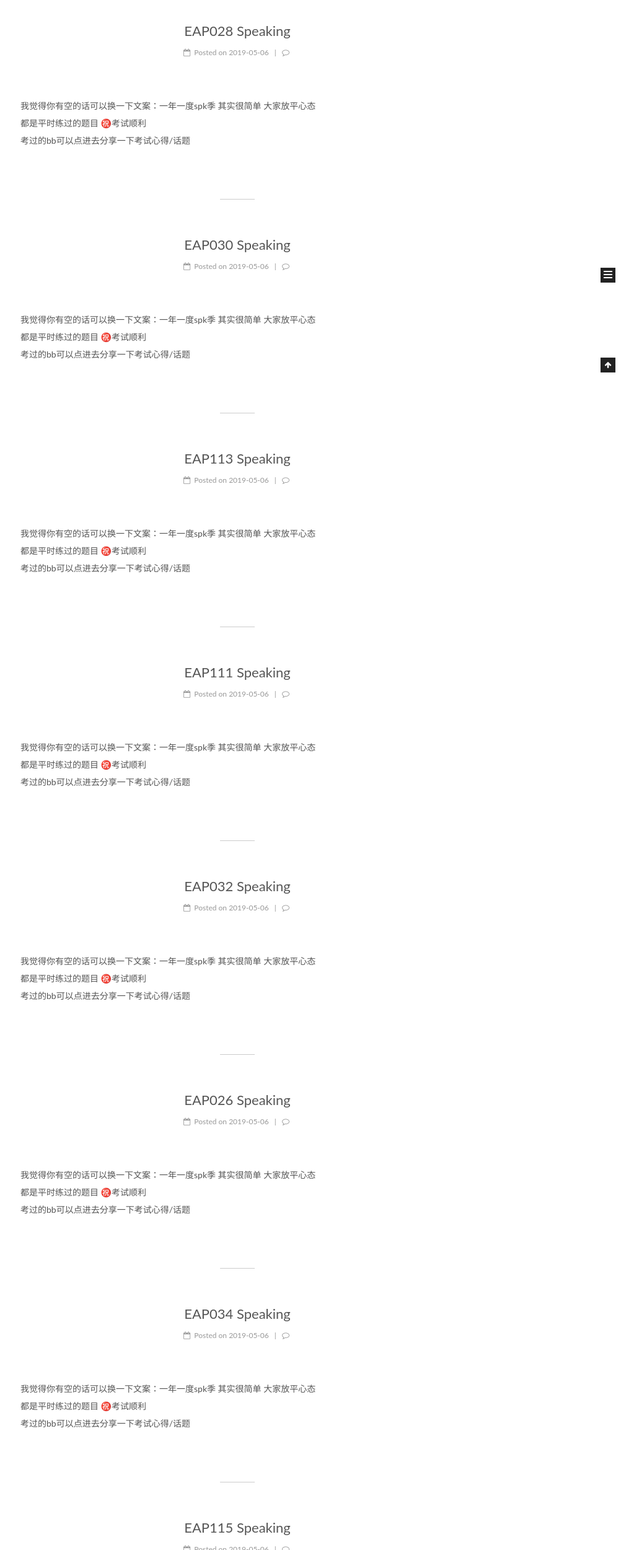
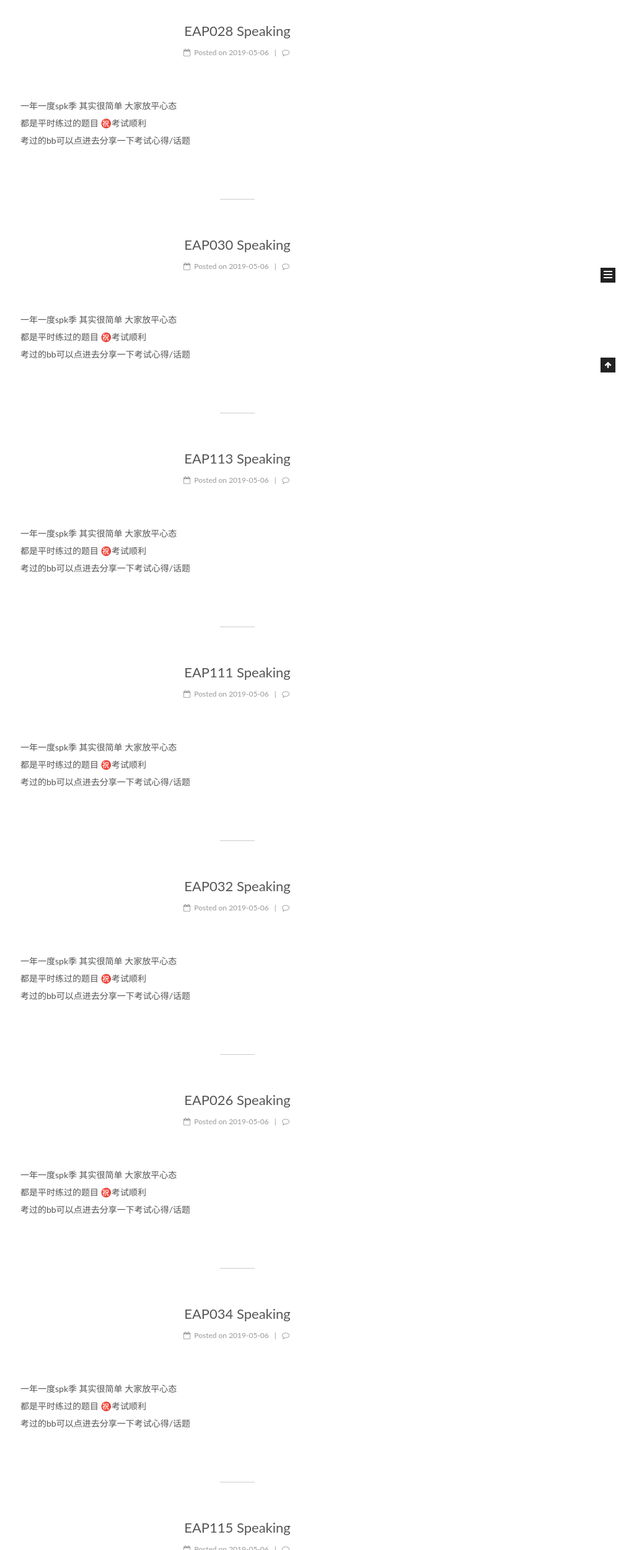
Before and after one commit to laobaixjtlu/laobaixjtlu.github.io, a plain HTML site: page index.html in a window 1280 px wide. Shown: the part 299-2800 px from the top of the page at 62% size, without its empty margins (257-1280 px from the left). Drawn offline with Linux system fonts and the light colour scheme; a script that the page names is missing.

Commit message:
Site updated: 2019-05-06 16:09:10

```diff
--- a/css/main.css
+++ b/css/main.css
@@ -1822,7 +1822,7 @@ pre .javascript .function {
   width: 4px;
   height: 4px;
   border-radius: 50%;
-  background: #ffdd3d;
+  background: #ff86ff;
 }
 .links-of-blogroll {
   font-size: 13px;
--- a/index.html
+++ b/index.html
@@ -313,7 +313,7 @@
 
 
 
-            <p>我觉得你有空的话可以换一下文案：一年一度spk季 其实很简单 大家放平心态<br>都是平时练过的题目 ㊗️考试顺利<br>考过的bb可以点进去分享一下考试心得/话题</p>
+            <p>一年一度spk季 其实很简单 大家放平心态<br>都是平时练过的题目 ㊗️考试顺利<br>考过的bb可以点进去分享一下考试心得/话题</p>
 
 
 
@@ -443,7 +443,7 @@
 
 
 
-            <p>我觉得你有空的话可以换一下文案：一年一度spk季 其实很简单 大家放平心态<br>都是平时练过的题目 ㊗️考试顺利<br>考过的bb可以点进去分享一下考试心得/话题</p>
+            <p>一年一度spk季 其实很简单 大家放平心态<br>都是平时练过的题目 ㊗️考试顺利<br>考过的bb可以点进去分享一下考试心得/话题</p>
 
 
 
@@ -573,7 +573,7 @@
 
 
 
-            <p>我觉得你有空的话可以换一下文案：一年一度spk季 其实很简单 大家放平心态<br>都是平时练过的题目 ㊗️考试顺利<br>考过的bb可以点进去分享一下考试心得/话题</p>
+            <p>一年一度spk季 其实很简单 大家放平心态<br>都是平时练过的题目 ㊗️考试顺利<br>考过的bb可以点进去分享一下考试心得/话题</p>
 
 
 
@@ -703,7 +703,7 @@
 
 
 
-            <p>我觉得你有空的话可以换一下文案：一年一度spk季 其实很简单 大家放平心态<br>都是平时练过的题目 ㊗️考试顺利<br>考过的bb可以点进去分享一下考试心得/话题</p>
+            <p>一年一度spk季 其实很简单 大家放平心态<br>都是平时练过的题目 ㊗️考试顺利<br>考过的bb可以点进去分享一下考试心得/话题</p>
 
 
 
@@ -833,7 +833,7 @@
 
 
 
-            <p>我觉得你有空的话可以换一下文案：一年一度spk季 其实很简单 大家放平心态<br>都是平时练过的题目 ㊗️考试顺利<br>考过的bb可以点进去分享一下考试心得/话题</p>
+            <p>一年一度spk季 其实很简单 大家放平心态<br>都是平时练过的题目 ㊗️考试顺利<br>考过的bb可以点进去分享一下考试心得/话题</p>
 
 
 
@@ -963,7 +963,7 @@
 
 
 
-            <p>我觉得你有空的话可以换一下文案：一年一度spk季 其实很简单 大家放平心态<br>都是平时练过的题目 ㊗️考试顺利<br>考过的bb可以点进去分享一下考试心得/话题</p>
+            <p>一年一度spk季 其实很简单 大家放平心态<br>都是平时练过的题目 ㊗️考试顺利<br>考过的bb可以点进去分享一下考试心得/话题</p>
 
 
 
@@ -1093,7 +1093,7 @@
 
 
 
-            <p>我觉得你有空的话可以换一下文案：一年一度spk季 其实很简单 大家放平心态<br>都是平时练过的题目 ㊗️考试顺利<br>考过的bb可以点进去分享一下考试心得/话题</p>
+            <p>一年一度spk季 其实很简单 大家放平心态<br>都是平时练过的题目 ㊗️考试顺利<br>考过的bb可以点进去分享一下考试心得/话题</p>
 
 
 
@@ -1223,7 +1223,7 @@
 
 
 
-            <p>我觉得你有空的话可以换一下文案：一年一度spk季 其实很简单 大家放平心态<br>都是平时练过的题目 ㊗️考试顺利<br>考过的bb可以点进去分享一下考试心得/话题</p>
+            <p>一年一度spk季 其实很简单 大家放平心态<br>都是平时练过的题目 ㊗️考试顺利<br>考过的bb可以点进去分享一下考试心得/话题</p>
 
 
 
@@ -1353,7 +1353,7 @@
 
 
 
-            <p>我觉得你有空的话可以换一下文案：一年一度spk季 其实很简单 大家放平心态<br>都是平时练过的题目 ㊗️考试顺利<br>考过的bb可以点进去分享一下考试心得/话题</p>
+            <p>一年一度spk季 其实很简单 大家放平心态<br>都是平时练过的题目 ㊗️考试顺利<br>考过的bb可以点进去分享一下考试心得/话题</p>
 
 
 
```
Also changed, not shown: 2019/05/06/EAP026-Speaking/index.html (+5 -5 lines), 2019/05/06/EAP028-Speaking/index.html (+5 -5 lines), 2019/05/06/EAP030-Speaking/index.html (+5 -5 lines), 2019/05/06/EAP032-Speaking/index.html (+5 -5 lines), 2019/05/06/EAP034-Speaking/index.html (+5 -5 lines), 2019/05/06/EAP105-Speaking/index.html (+5 -5 lines), 2019/05/06/EAP111-Speaking/index.html (+5 -5 lines), 2019/05/06/EAP113-Speaking/index.html (+5 -5 lines), 2019/05/06/EAP115-Speaking/index.html (+5 -5 lines).
